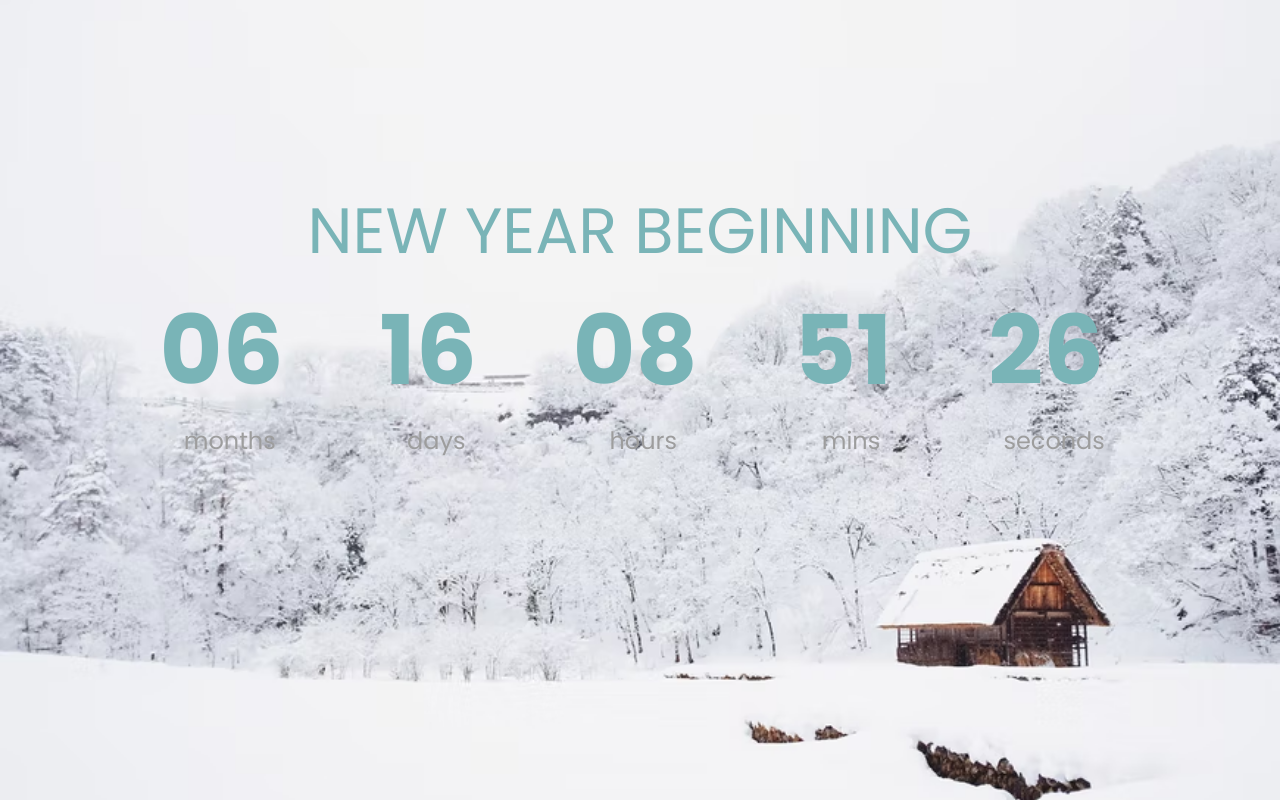
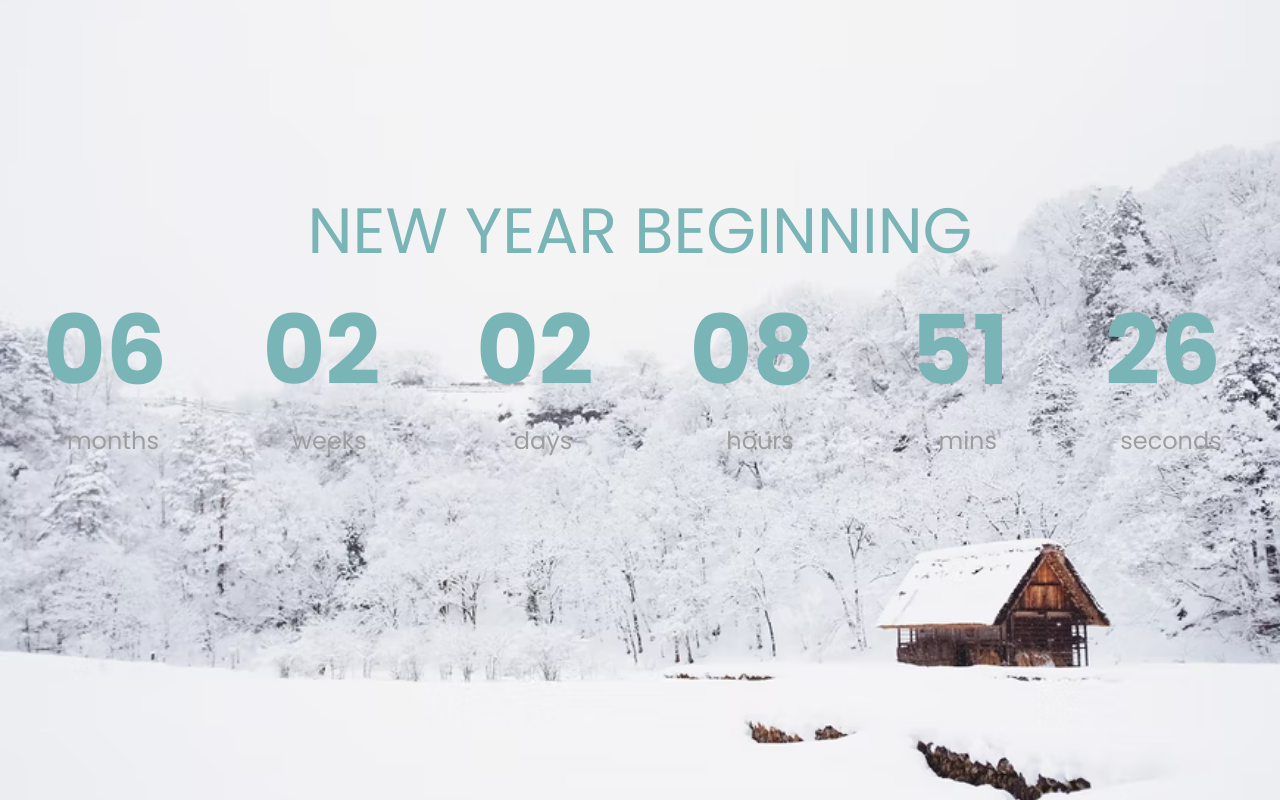
Before and after one commit to T246-Edu/countdown_timer, a plain HTML site: page index.html in a window 1280 px wide. Drawn offline with Linux system fonts and the light colour scheme.

Commit message:
update_weeks

```diff
--- a/index.html
+++ b/index.html
@@ -14,6 +14,10 @@
       <div class="countdown-el months-c">
         <div class="big-text" id="months">0</div>
         <span>months</span>
+      </div>
+      <div class="countdown-el weeks-c">
+        <div class="big-text" id="weeks">0</div>
+        <span>weeks</span>
       </div>
       <div class="countdown-el days-c">
         <div class="big-text" id="days">0</div>
--- a/script.js
+++ b/script.js
@@ -1,5 +1,6 @@
 const newYear = "1 jan 2023";
 const monthsEL = document.getElementById("months");
+const weeksEL = document.getElementById("weeks");
 const daysEL = document.getElementById("days");
 const hoursEL = document.getElementById("hours");
 const minsEL = document.getElementById("mins");
@@ -12,12 +13,14 @@ function countDown() {
   const seconds = (YearsDate - currentDate) / 1000;
   const baseDays = Math.floor(seconds / 3600 / 24);
   const months = Math.floor(baseDays / 30);
-  const days = Math.floor(baseDays % 30);
+  const days = Math.floor(baseDays % 30) % 7;
+  const weeks = Math.floor(Math.floor(baseDays % 30) / 7);
   const hours = Math.floor(seconds / 3600) % 24;
   const minutes = Math.floor(seconds / 60) % 60;
   const seconds_calc = Math.floor(seconds % 60);
   monthsEL.innerHTML = formatTime(months);
   daysEL.innerHTML = formatTime(days);
+  weeksEL.innerHTML = formatTime(weeks);
   hoursEL.innerHTML = formatTime(hours);
   minsEL.innerHTML = formatTime(minutes);
   secondsEL.innerHTML = formatTime(seconds_calc);
```
